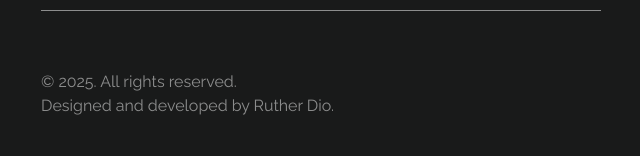
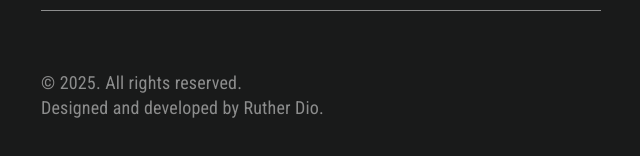
Before and after one commit to rutherx44/ruther-portfolio, a React (Vite) app: page / in a window 1280 px wide. Shown: the part 6084-6240 px from the top of the page, without its empty margins (615-1255 px from the left). Built offline with nearby package versions, Linux system fonts and the light colour scheme.

Commit message:
Update Footer.jsx

```diff
--- a/src/components/sections/Footer.jsx
+++ b/src/components/sections/Footer.jsx
@@ -79,7 +79,7 @@ const Footer = () => {
             </div>
           </div>
           <hr className="h-[0.3px] md:h-[0.4px] xl:h-[0.5px] border-0 bg-white/50"></hr>
-          <p className="text-white/50">
+          <p className="secondary-body text-white/50">
             © 2025. All rights reserved.
             <br />
             Designed and developed by Ruther Dio.
```
